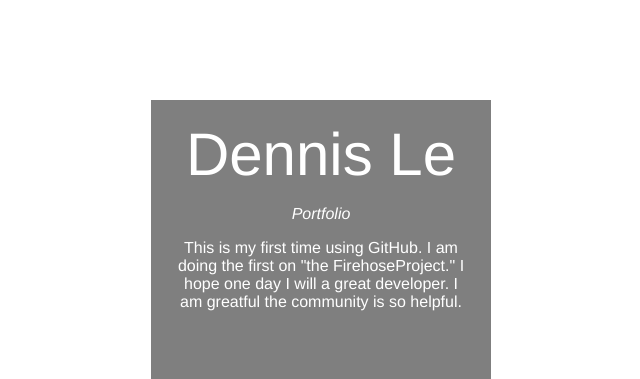
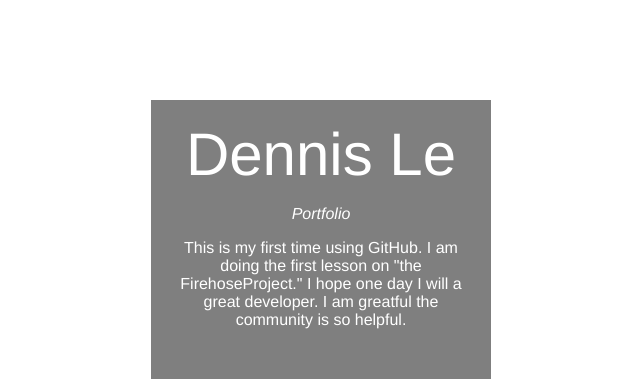
Before and after one commit to dennisle/fireHoseFirstTask, a plain HTML site: page index.html in a window 1280 px wide. Shown: the top 379 px of the page, without its empty margins (319-959 px from the left). Drawn offline with Linux system fonts and the light colour scheme.

Commit message:
Update index.html

```diff
--- a/index.html
+++ b/index.html
@@ -40,7 +40,7 @@
   <div class="box">
     <h1>Dennis Le</h2>
     <p><em>Portfolio</em></p>
-    <p>This is my first time using GitHub. I am doing the first on "the FirehoseProject." I hope one day I will a great developer. I am greatful the community is so helpful.  </p>
+    <p>This is my first time using GitHub. I am doing the first lesson on "the FirehoseProject." I hope one day I will a great developer. I am greatful the community is so helpful.  </p>
     <br />
     <br />
     <br />
```
